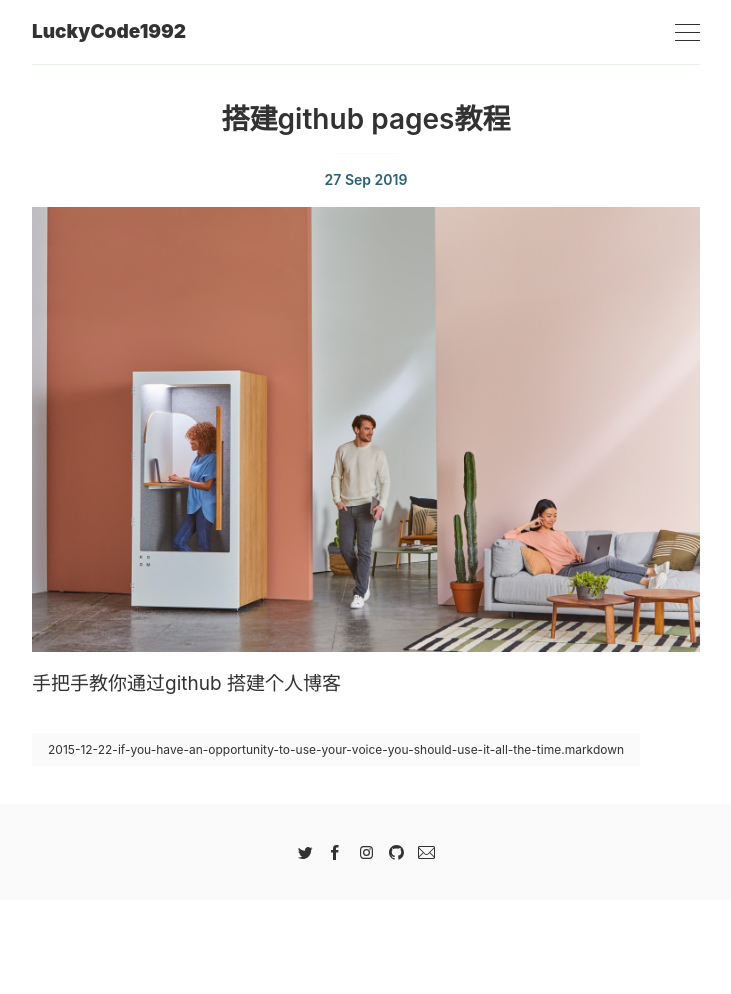
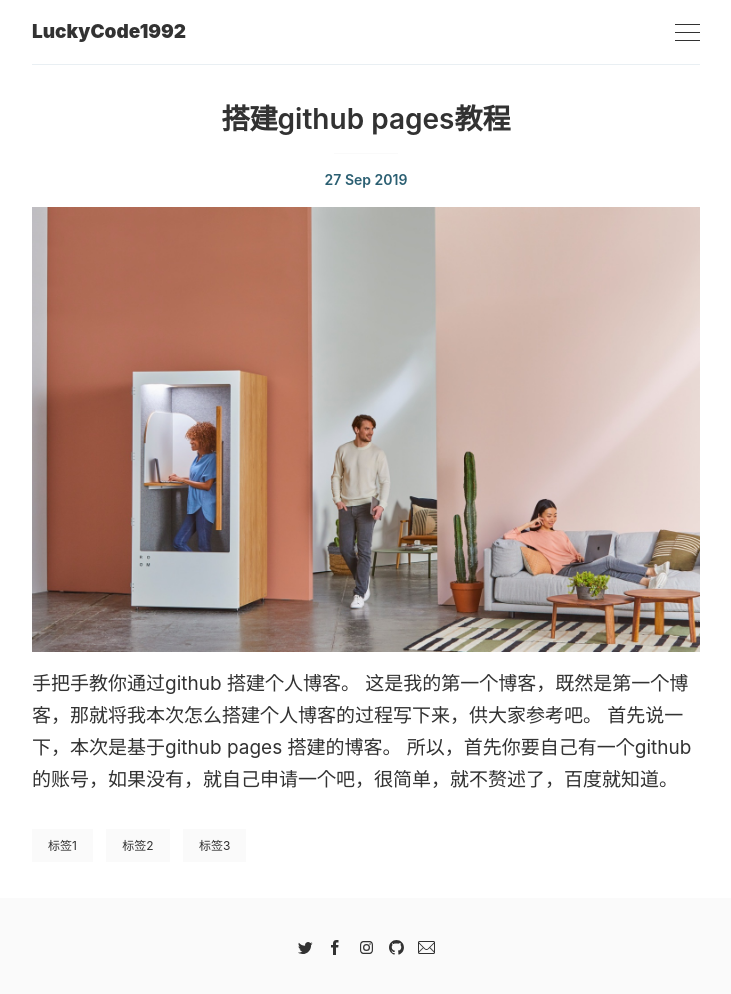
Before and after one commit to LuckyCode1992/blogs, a Jekyll site: the page built from _posts/2019-09-27-first.markdown, in a window 1280 px wide. Shown: the whole page, without its empty margins (274-1005 px from the left). Built offline with Jekyll 4.4.1, drawn with Linux system fonts in a browser that asks for light colours; before the commit the page ends 900 px from its top, so only the background shows below that.

Commit message:
第一次博客提交

```diff
--- a/_posts/2019-09-27-first.markdown
+++ b/_posts/2019-09-27-first.markdown
@@ -1,7 +1,10 @@
 ---
 layout: post
 title: 搭建github pages教程
-tags: [2015-12-22-if-you-have-an-opportunity-to-use-your-voice-you-should-use-it-all-the-time.markdown]
+tags: [标签1, 标签2, 标签3]
 image: '/images/posts/8.jpg'
 ---
-手把手教你通过github 搭建个人博客
+手把手教你通过github 搭建个人博客。
+这是我的第一个博客，既然是第一个博客，那就将我本次怎么搭建个人博客的过程写下来，供大家参考吧。
+首先说一下，本次是基于github pages 搭建的博客。
+所以，首先你要自己有一个github的账号，如果没有，就自己申请一个吧，很简单，就不赘述了，百度就知道。
```
